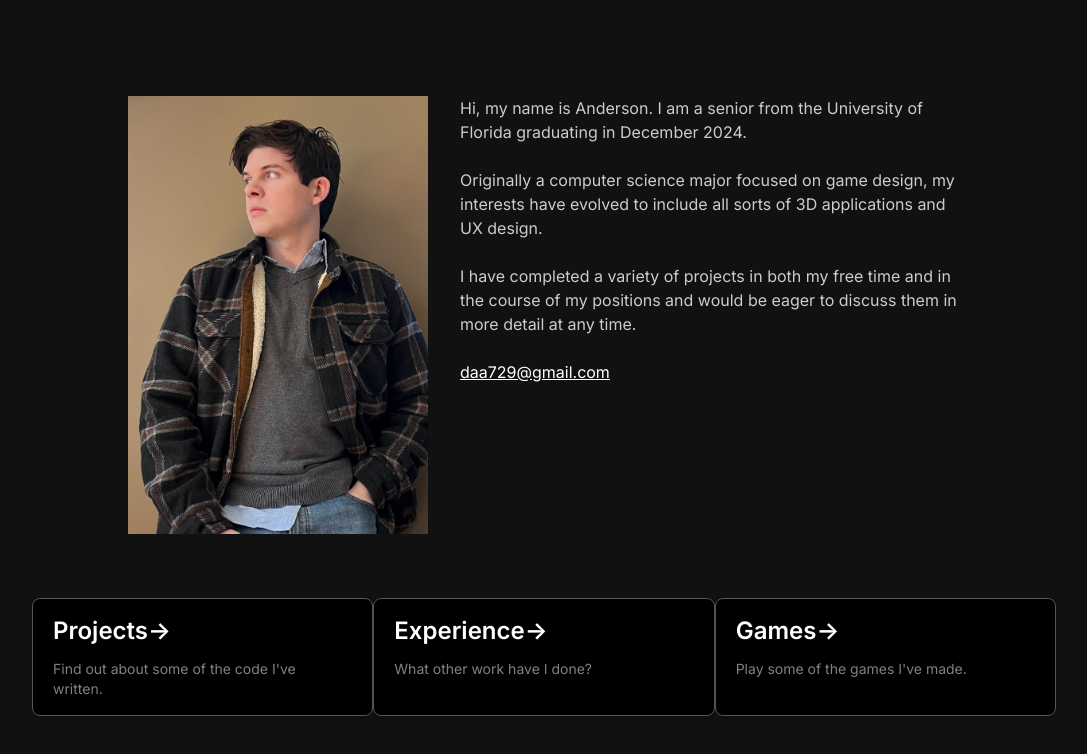
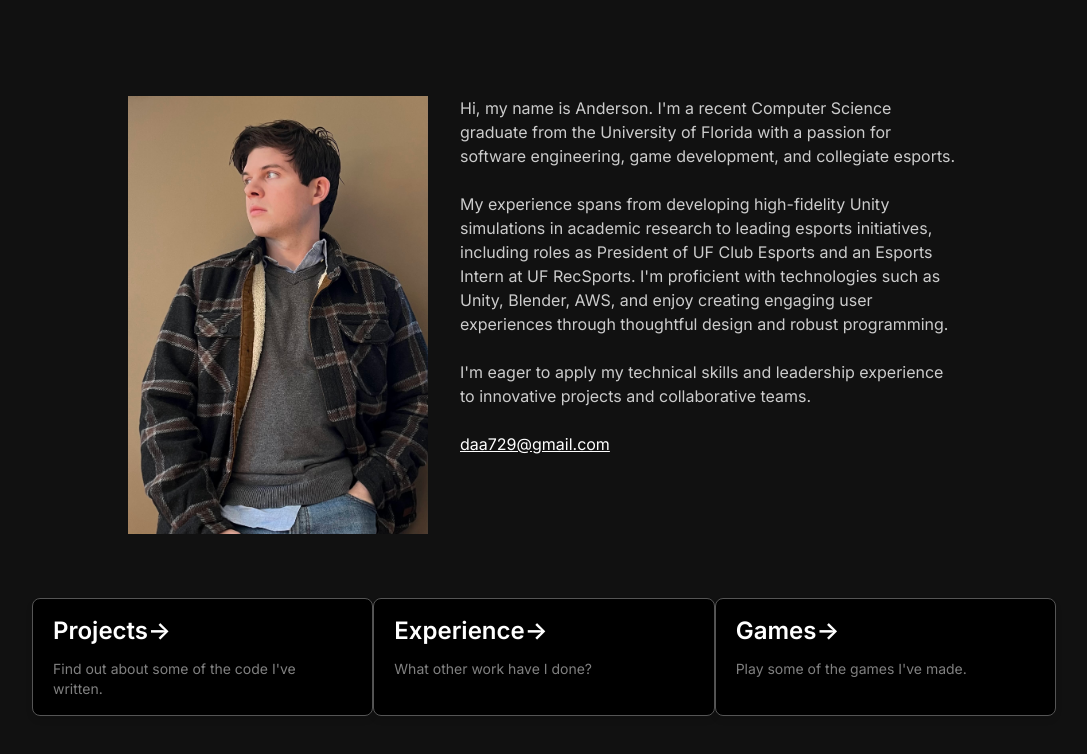
Before and after one commit to daa729/daa729.github.io, a Next.js app: page / in a window 1280 px wide. Shown: the top 754 px of the page, without its empty margins (96-1183 px from the left). Built offline with nearby package versions, Linux system fonts and the light colour scheme.

Commit message:
updated bio

```diff
--- a/src/app/page.tsx
+++ b/src/app/page.tsx
@@ -17,15 +17,17 @@ export default function Home() {
           />
          <div className="bio-text-container">
           <p className="bio-text">
-              Hi, my name is Anderson. I am a senior from the University of Florida graduating in December 2024.
+            Hi, my name is Anderson. I'm a recent Computer Science graduate from the University of Florida with a passion for software engineering, game development, and collegiate esports.
           </p>
           <p className="bio-text">
-              Originally a computer science major focused on game design, my interests have evolved to include all sorts of 3D applications and UX design.
+            My experience spans from developing high-fidelity Unity simulations in academic research to leading esports initiatives, including roles as President of UF Club Esports and an Esports Intern at UF RecSports. I'm proficient with technologies such as Unity, Blender, AWS, and enjoy creating engaging user experiences through thoughtful design and robust programming.
           </p>
           <p className="bio-text">
-              I have completed a variety of projects in both my free time and in the course of my positions and would be eager to discuss them in more detail at any time.
+            I'm eager to apply my technical skills and leadership experience to innovative projects and collaborative teams.
           </p>
-            <a href="mailto:daa729@gmail.com" className="email-link">daa729@gmail.com</a>
+          <a href="mailto:daa729@gmail.com" className="email-link">
+            daa729@gmail.com
+          </a>
         </div>
       </div>
 
```
Lines whose indentation alone changed are shown as unchanged.
